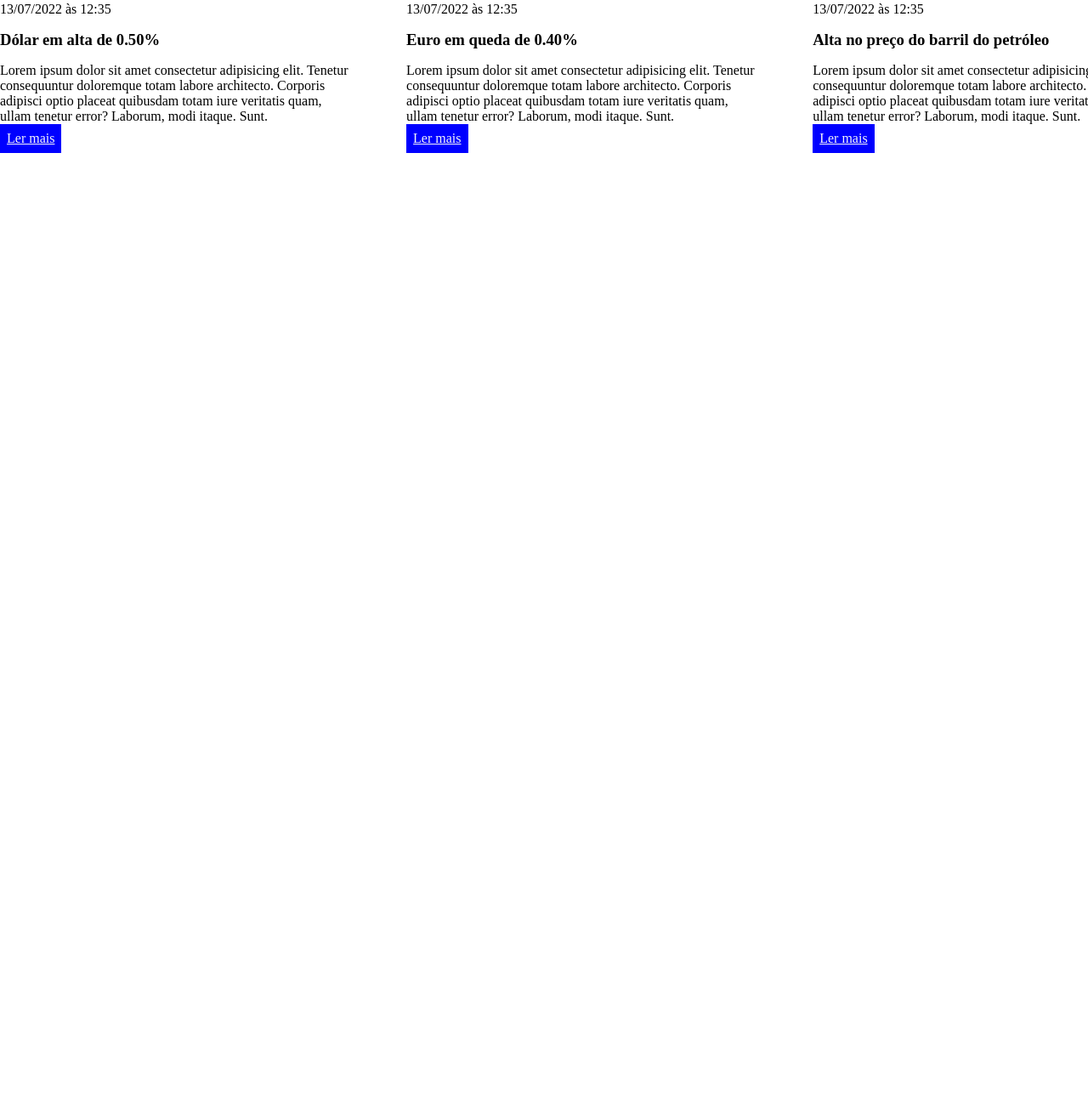
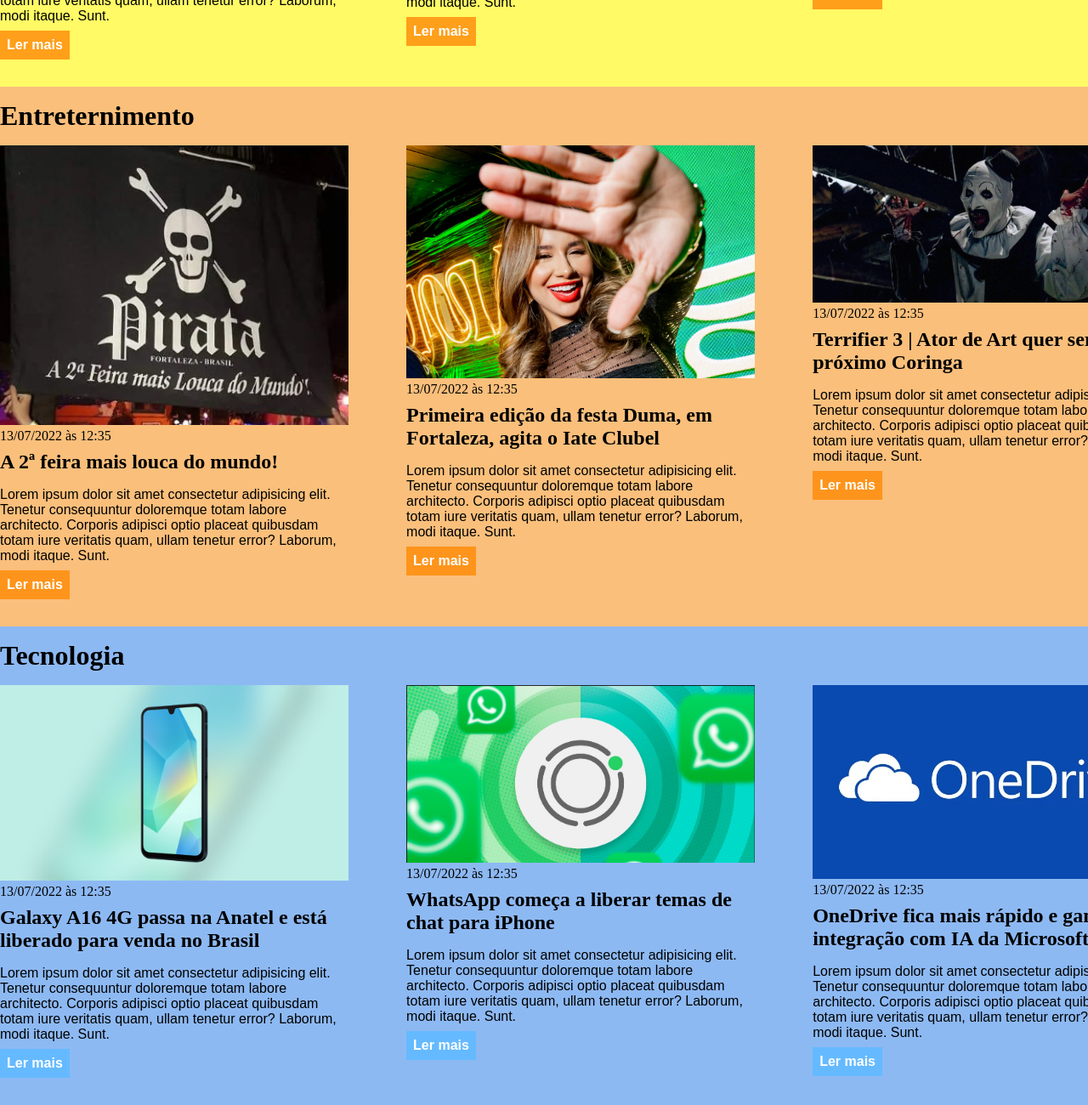
Before and after one commit to elsondfilho/modulo-css, a plain HTML site: page index.html in a window 1280 px wide. Shown: the part 1141-2441 px from the top of the page at 85% size. Before the commit the page ends 1353 px from the top, so only its background shows below. Drawn offline with Linux system fonts and the light colour scheme.

Commit message:
adicionando as modificações pedidas

```diff
--- a/index.html
+++ b/index.html
@@ -18,6 +18,12 @@
                         </li>
                         <li>
                             <a href="#economy" title="Ir para a seção de notícias">Economia</a>
+                        </li>
+                        <li>
+                            <a href="#entertainment" title="Ir para a seção de Entreternimento">Entreternimento</a>
+                        </li>
+                        <li>
+                            <a href="#technology" title="Ir para a seção de Tecnologia">Tecnologia</a>
                         </li>
                     </ul>
                 </nav>
@@ -44,17 +50,6 @@
                             <time>13/07/2022 às 12:35</time>
                         </header>
                         <h3>Noite do Superbowl</h3>
-                        <p>
-                            Lorem ipsum dolor sit amet consectetur adipisicing elit. Tenetur consequuntur doloremque totam labore architecto. Corporis adipisci optio placeat quibusdam totam iure veritatis quam, ullam tenetur error? Laborum, modi itaque. Sunt.
-                        </p>
-                        <a href="#" title="Leia a notícia completa">Ler mais</a>
-                    </article>
-                    <article>
-                        <img src="./imagens/basquete.jpg" title="Vista aérea de uma quadra de basquete" />
-                        <header>
-                            <time>13/07/2022 às 12:35</time>
-                        </header>
-                        <h3>Notícia sobre a NBA</h3>
                         <p>
                             Lorem ipsum dolor sit amet consectetur adipisicing elit. Tenetur consequuntur doloremque totam labore architecto. Corporis adipisci optio placeat quibusdam totam iure veritatis quam, ullam tenetur error? Laborum, modi itaque. Sunt.
                         </p>
@@ -114,5 +109,85 @@
             </div>
         </div>
     </section>
+    <section id="entertainment">
+        <div class="container">
+            <h2>Entreternimento</h2>
+                <div class="articles">
+                    <article>
+                        <img src="./imagens/pirata.jpg" alt="Pirata Bar Fortaleza" />
+                        <header>
+                            <time class="creation-date">13/07/2022 às 12:35</time>
+                        </header>
+                        <h3>A 2ª feira mais louca do mundo!</h3>
+                        <p>
+                            Lorem ipsum dolor sit amet consectetur adipisicing elit. Tenetur consequuntur doloremque totam labore architecto. Corporis adipisci optio placeat quibusdam totam iure veritatis quam, ullam tenetur error? Laborum, modi itaque. Sunt.
+                        </p>
+                        <a href="#" title="Leia a notícia completa">Ler mais</a>
+                    </article>
+                    <article>
+                        <img src="./imagens/madu.jpg" alt="Jogador de futebol americano correndo com a bola na mão" />
+                        <header>
+                            <time>13/07/2022 às 12:35</time>
+                        </header>
+                        <h3>Primeira edição da festa Duma, em Fortaleza, agita o Iate Clubel</h3>
+                        <p>
+                            Lorem ipsum dolor sit amet consectetur adipisicing elit. Tenetur consequuntur doloremque totam labore architecto. Corporis adipisci optio placeat quibusdam totam iure veritatis quam, ullam tenetur error? Laborum, modi itaque. Sunt.
+                        </p>
+                        <a href="#" title="Leia a notícia completa">Ler mais</a>
+                    </article>
+                    <article>
+                        <img src="./imagens/terrifier.jpg" title="Vista aérea de uma quadra de basquete" />
+                        <header>
+                            <time>13/07/2022 às 12:35</time>
+                        </header>
+                        <h3>Terrifier 3 | Ator de Art quer ser o próximo Coringa</h3>
+                        <p>
+                            Lorem ipsum dolor sit amet consectetur adipisicing elit. Tenetur consequuntur doloremque totam labore architecto. Corporis adipisci optio placeat quibusdam totam iure veritatis quam, ullam tenetur error? Laborum, modi itaque. Sunt.
+                        </p>
+                        <a href="#" title="Leia a notícia completa">Ler mais</a>
+                    </article>
+                </div>
+        </div>
+    </section>
+    <section id="technology">
+        <div class="container">
+            <h2>Tecnologia</h2>
+            <div class="articles">
+                <article>
+                    <img src="./imagens/galaxy.jpg" alt="Aparelho celular" />
+                    <header>
+                        <time>13/07/2022 às 12:35</time>
+                    </header>
+                    <h3>Galaxy A16 4G passa na Anatel e está liberado para venda no Brasil</h3>
+                    <p>
+                        Lorem ipsum dolor sit amet consectetur adipisicing elit. Tenetur consequuntur doloremque totam labore architecto. Corporis adipisci optio placeat quibusdam totam iure veritatis quam, ullam tenetur error? Laborum, modi itaque. Sunt.
+                    </p>
+                    <a href="#" title="Leia a notícia completa">Ler mais</a>
+                </article>
+                <article>
+                    <img src="./imagens/whattsapp.jpg" alt="Logotipo whattsapp" />
+                    <header>
+                        <time>13/07/2022 às 12:35</time>
+                    </header>
+                    <h3>WhatsApp começa a liberar temas de chat para iPhone</h3>
+                    <p>
+                        Lorem ipsum dolor sit amet consectetur adipisicing elit. Tenetur consequuntur doloremque totam labore architecto. Corporis adipisci optio placeat quibusdam totam iure veritatis quam, ullam tenetur error? Laborum, modi itaque. Sunt.
+                    </p>
+                    <a href="#" title="Leia a notícia completa">Ler mais</a>
+                </article>
+                <article>
+                    <img src="./imagens/tecnop.jpg" alt="Logotipo OneDrive" />
+                    <header>
+                        <time>13/07/2022 às 12:35</time>
+                    </header>
+                    <h3>OneDrive fica mais rápido e ganha integração com IA da Microsoft</h3>
+                    <p>
+                        Lorem ipsum dolor sit amet consectetur adipisicing elit. Tenetur consequuntur doloremque totam labore architecto. Corporis adipisci optio placeat quibusdam totam iure veritatis quam, ullam tenetur error? Laborum, modi itaque. Sunt.
+                    </p>
+                    <a href="#" title="Leia a notícia completa">Ler mais</a>
+                </article>
+            </div>
+        </div>
+    </section>
 </body>
 </html>
--- a/main.css
+++ b/main.css
@@ -13,14 +13,19 @@
 header .container {
     display: flex;
     align-items: center;
+    justify-content: space-between;
 }
 
 header li {
     display: inline;
+    font-family: Arial, Helvetica, sans-serif;
+    font-weight: bold;
+    margin-left: 16px;
 }
 
 header li a {
     color: #f5f6fa;
+    text-decoration: none;
 }
 
 .container {
@@ -35,7 +40,8 @@
 }
 
 .articles article img {
-    height: 180px;
+    /*height: 180px;*/
+    width: 100%;
 }
 
 .articles article {
@@ -52,13 +58,65 @@
 }
 
 .articles article h3 {
-    margin-top: 16px;
+    margin-top: 8px;
     margin-bottom: 16px;
 }
 
 .articles article a {
     background-color: blue;
-    color: #f5f6fa;
+    color: #fff;
     padding: 8px;
     display: inline-block;
+    text-decoration: none;
+    font-weight: bold;
+    margin-top: 8px;
 }
+
+.articles article a:hover {
+    text-decoration: underline;
+}
+
+.articles article p,
+.articles article a {
+    font-family: Arial, Helvetica, sans-serif;
+}
+
+.articles article h3 {
+    font-size: 24px;
+}
+
+section h2 {
+    font-size: 32px;
+}
+
+#sports {
+    background-color: rgba(0,255,0,0.1);
+}
+
+#sports .articles article a {
+    background-color: #009432;
+}
+
+#economy {
+    background-color: #fffa65;
+}
+
+#economy .articles article a {
+    background-color: #ff9f1a;
+}
+
+#entertainment {
+    background-color: #fabf7b;
+}
+
+#entertainment .articles article a {
+    background-color: rgba(255, 136, 0, 0.781);
+}
+
+#technology {
+    background-color: #8db9f3;
+}
+
+#technology .articles article a {
+    background-color: #65baff;
+}
```
Also changed, not shown: imagens/galaxy.jpg (added), imagens/madu.jpg (added), imagens/pirata.jpg (added), imagens/tecnop.jpg (added), imagens/terrifier.jpg (added), imagens/whattsapp.jpg (added).
